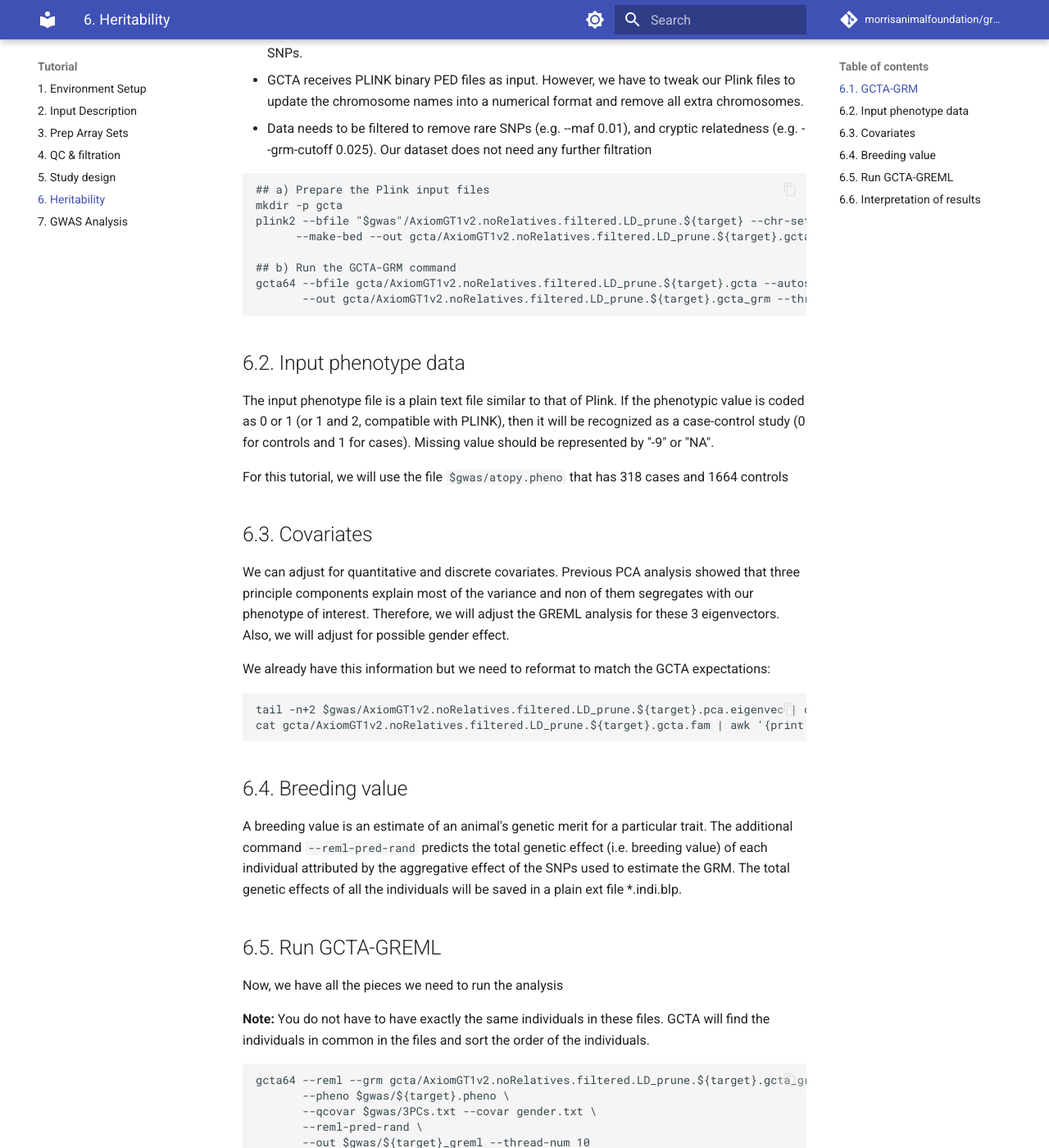
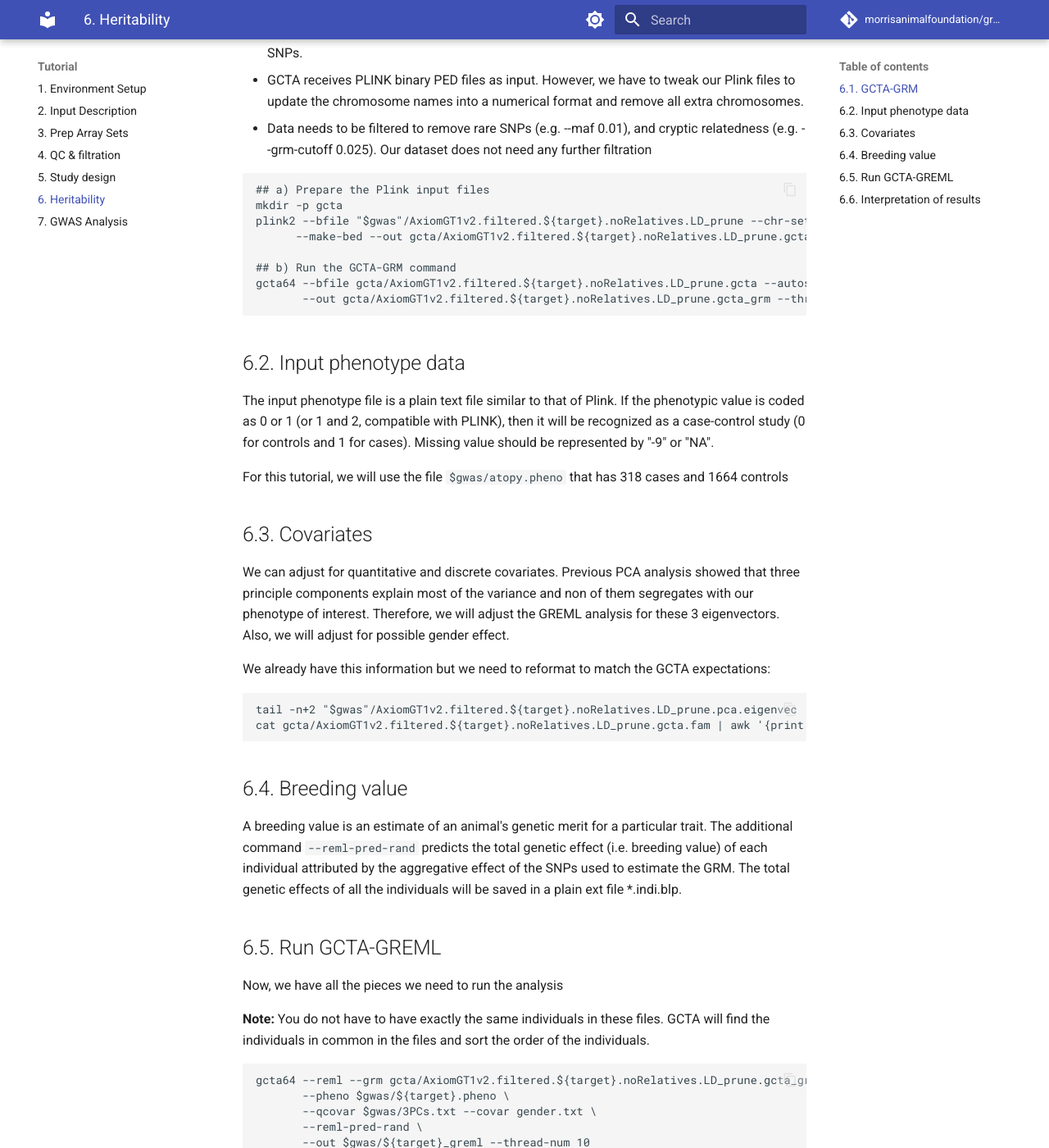
Before and after one commit to morrisanimalfoundation/grGWAS, an MkDocs documentation site: the page built from docs/6.heritability.md, in a window 1280 px wide and 1400 px high, scrolled down 715 px. Shown: the whole window at 82% size. Built offline with MkDocs 1.6.1 and Material for MkDocs 9.7.7, drawn with Linux system fonts in a browser that asks for light colours; comment, search, counter and statistics services are not loaded.

Commit message:
Update input file name

````diff
--- a/docs/6.heritability.md
+++ b/docs/6.heritability.md
@@ -19,12 +19,12 @@ The summary result of REML analysis will be saved in a plain text file (*.hsq).
 ```
 ## a) Prepare the Plink input files
 mkdir -p gcta
-plink2 --bfile "$gwas"/AxiomGT1v2.noRelatives.filtered.LD_prune.${target} --chr-set 38 no-xy --allow-extra-chr '0' \
-      --make-bed --out gcta/AxiomGT1v2.noRelatives.filtered.LD_prune.${target}.gcta
+plink2 --bfile "$gwas"/AxiomGT1v2.filtered.${target}.noRelatives.LD_prune --chr-set 38 no-xy --allow-extra-chr '0' \
+      --make-bed --out gcta/AxiomGT1v2.filtered.${target}.noRelatives.LD_prune.gcta
 
 ## b) Run the GCTA-GRM command
-gcta64 --bfile gcta/AxiomGT1v2.noRelatives.filtered.LD_prune.${target}.gcta --autosome-num 38 --autosome --make-grm \
-       --out gcta/AxiomGT1v2.noRelatives.filtered.LD_prune.${target}.gcta_grm --thread-num 10
+gcta64 --bfile gcta/AxiomGT1v2.filtered.${target}.noRelatives.LD_prune.gcta --autosome-num 38 --autosome --make-grm \
+       --out gcta/AxiomGT1v2.filtered.${target}.noRelatives.LD_prune.gcta_grm --thread-num 10
 ```
 
 
@@ -40,8 +40,8 @@ We can adjust for quantitative and discrete covariates. Previous PCA analysis sh
 We already have this information but we need to reformat to match the GCTA expectations:
 
 ```
-tail -n+2 $gwas/AxiomGT1v2.noRelatives.filtered.LD_prune.${target}.pca.eigenvec | cut -f1-5 > $gwas/3PCs.txt
-cat gcta/AxiomGT1v2.noRelatives.filtered.LD_prune.${target}.gcta.fam | awk '{print $1,$2,$5}' > gender.txt
+tail -n+2 "$gwas"/AxiomGT1v2.filtered.${target}.noRelatives.LD_prune.pca.eigenvec | cut -f1-5 > $gwas/3PCs.txt
+cat gcta/AxiomGT1v2.filtered.${target}.noRelatives.LD_prune.gcta.fam | awk '{print $1,$2,$5}' > gender.txt
 ```
 
 ## 6.4. Breeding value
@@ -55,7 +55,7 @@ Now, we have all the pieces we need to run the analysis
 
 
 ```
-gcta64 --reml --grm gcta/AxiomGT1v2.noRelatives.filtered.LD_prune.${target}.gcta_grm \
+gcta64 --reml --grm gcta/AxiomGT1v2.filtered.${target}.noRelatives.LD_prune.gcta_grm \
        --pheno $gwas/${target}.pheno \
        --qcovar $gwas/3PCs.txt --covar gender.txt \
        --reml-pred-rand \
````
